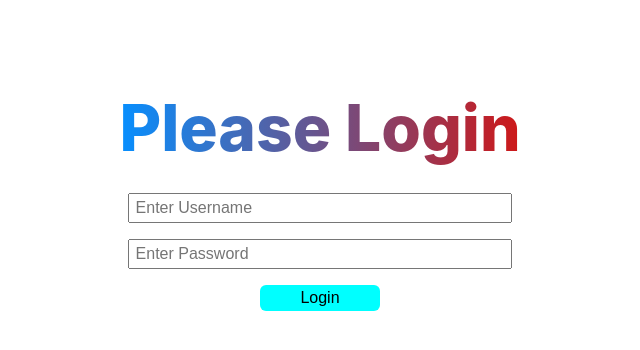
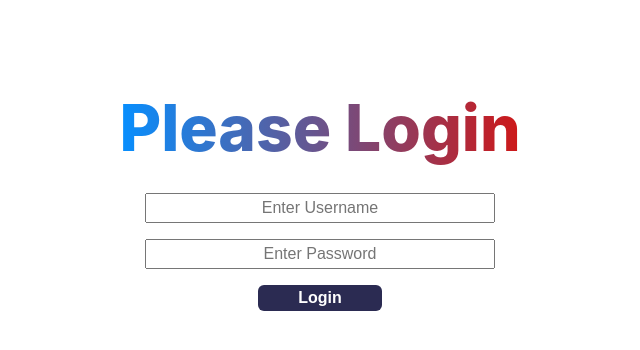
Before and after one commit to Ayush01015/WeatherApp, a React (Create React App) app: page / in a window 1280 px wide. Shown: the top 350 px of the page, without its empty margins (320-960 px from the left). Built offline with nearby package versions, Linux system fonts and the light colour scheme; no server answers.

Commit message:
bug fixed

```diff
--- a/src/Components/Body/Body.css
+++ b/src/Components/Body/Body.css
@@ -22,8 +22,21 @@ h1{
   -webkit-background-clip: text;
   color: transparent;
 }
-
-
+.warning{
+  display: flex;
+  gap: 1rem;
+  padding: 0 1rem;
+  align-items: center;
+  justify-content: center;
+}
+.warning > img{
+  width: 20%;
+  object-fit: contain;
+  max-width: 45px;
+}
+.heading-red{
+  color: crimson;
+}
 /*
 ==========
 Responsive code
--- a/src/Components/Body/Body.js
+++ b/src/Components/Body/Body.js
@@ -7,6 +7,7 @@ import Login from "../Login/Login.js";
 import Profile from "../Profile/Profile.js";
 import "./Body.css";
 import UserContext from "../../context/UserContext.js";
+import Img from "../../asset/img/Warning.png";
 
 const Body = () => {
   const [data, setData] = useState([]);
@@ -29,13 +30,24 @@ const Body = () => {
   if (!user) {
     return (
       <div>
+        {console.log("user", user)}
         <Login />
       </div>
     );
   }
   return (
     <>
+      {user.username === null ? (
+        <>
+          <div className="warning">
+            <img src={Img} alt="warn" />
+            <h1 className="heading-red">Plase Enter Login Credentials</h1>
+          </div>
+          <Login />
+        </>
+      ) : (
         <div className="body">
+          {console.log("user2", user)}
           <p className="heading">Weather Forecast</p>
           <WeatherSwitch />
           <Locator
@@ -48,6 +60,7 @@ const Body = () => {
           <Profile />
           <Card {...data} />
         </div>
+      )}
     </>
   );
 };
--- a/src/Components/Login/Login.css
+++ b/src/Components/Login/Login.css
@@ -23,4 +23,15 @@
     border-radius: 6px;
     border: none;
     cursor: pointer;
+    font-weight: 800;
+    background: #2B2B52;
+    color: white;
 }
+
+@media(min-width:200px){
+    .login-input{
+        width: 80%;
+        text-align: center;
+        max-width: 350px;
+    }
+}
```
Also changed, not shown: src/asset/img/Warning.png (added). Lines whose indentation alone changed are shown as unchanged.
